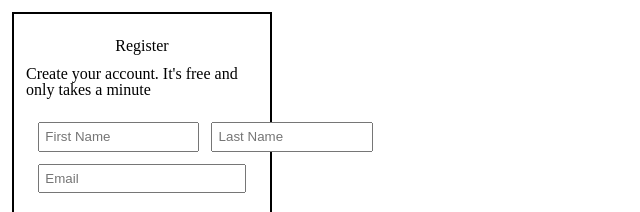
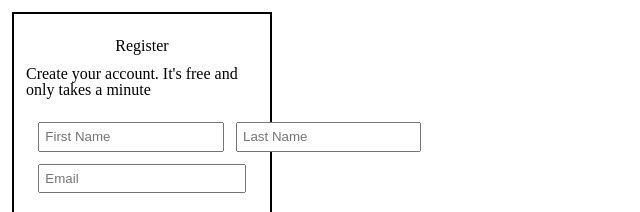
Before and after one commit to RomanSeveryn/form, a plain HTML site: page index.html in a window 1280 px wide. Shown: the top 212 px of the page, without its empty margins (0-640 px from the left). Drawn offline with Linux system fonts and the light colour scheme.

Commit message:
Add new width  for name

```diff
--- a/assets/css/style.css
+++ b/assets/css/style.css
@@ -14,6 +14,9 @@ h1 {
   justify-content: center;
   margin: 12px;
 }
+
+
+
 p {
   display: flex;
   justify-content: center;
@@ -36,7 +39,7 @@ color:  #50A851;
 }
 .name {
   display: flex;
-  max-width: 36%;
+  max-width: 42%;
   padding: 0.4em;
 }
 .name + .name {
```
